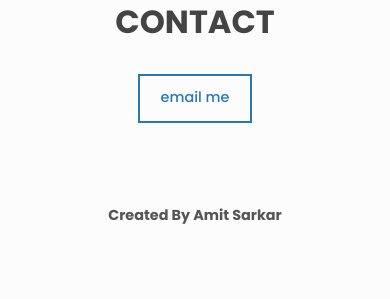
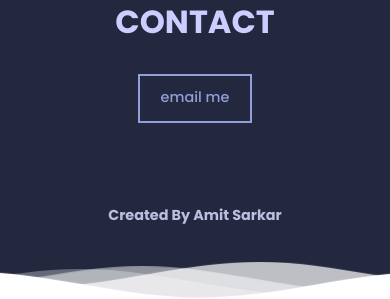
Before and after one commit to amitskr/amitsarkar.github.io, a PHP site: page / in a window 390 px wide. Shown: the part 2539-2838 px from the top of the page. Before the commit the page ends 2763 px from the top, so only its background shows below. Run offline with PHP 8.4, Linux system fonts and the light colour scheme; some libraries are stand-ins or nearby versions.

Commit message:
Major changes 1
Default theme set to dark
Waves added to the footer to make it more intuitive.

```diff
--- a/index.html
+++ b/index.html
@@ -17,7 +17,7 @@
     <link rel="stylesheet" href="styles.css" />
     <title>Amit Sarkar</title>
   </head>
-  <body class="light" id="top">
+  <body class="dark" id="top">
     <header class="header center">
       <h3>
         <a href="https://www.youtube.com/channel/UCeIGya8Swp3_A8FiKB59n9Q" class="link"
@@ -245,6 +245,21 @@
       </a>
     </footer>
 
+    <div>
+      <svg class="waves" xmlns="http://www.w3.org/2000/svg" xmlns:xlink="http://www.w3.org/1999/xlink"
+      viewBox="0 24 150 28" preserveAspectRatio="none" shape-rendering="auto">
+      <defs>
+      <path id="gentle-wave" d="M-160 44c30 0 58-18 88-18s 58 18 88 18 58-18 88-18 58 18 88 18 v44h-352z" />
+      </defs>
+      <g class="parallax">
+      <use xlink:href="#gentle-wave" x="48" y="0" fill="rgba(255,255,255,0.7" />
+      <use xlink:href="#gentle-wave" x="48" y="3" fill="rgba(255,255,255,0.5)" />
+      <use xlink:href="#gentle-wave" x="48" y="5" fill="rgba(255,255,255,0.3)" />
+      <use xlink:href="#gentle-wave" x="48" y="7" fill="#fff" />
+      </g>
+      </svg>
+      </div>
+
     <div class="scroll-container">
     <div class="scroll-top">
       <a aria-label="Scroll up" href="#top">
--- a/styles.css
+++ b/styles.css
@@ -43,6 +43,56 @@ body {
   --clr-primary: #90a0d9;
   --shadow: rgba(0, 0, 0, 0.16) 0px 10px 36px 0px,
     rgba(0, 0, 0, 0.06) 0px 0px 0px 1px;
+}
+
+.waves {
+  position:relative;
+  width: 100%;
+  height:15vh;
+  margin-bottom:-7px; /*Fix for safari gap*/
+  min-height:100px;
+  max-height:150px;
+}
+
+.parallax > use {
+  animation: move-forever 25s cubic-bezier(.55,.5,.45,.5)     infinite;
+}
+.parallax > use:nth-child(1) {
+  animation-delay: -2s;
+  animation-duration: 7s;
+}
+.parallax > use:nth-child(2) {
+  animation-delay: -3s;
+  animation-duration: 10s;
+}
+.parallax > use:nth-child(3) {
+  animation-delay: -4s;
+  animation-duration: 13s;
+}
+.parallax > use:nth-child(4) {
+  animation-delay: -5s;
+  animation-duration: 20s;
+}
+@keyframes move-forever {
+  0% {
+   transform: translate3d(-90px,0,0);
+  }
+  100% {
+    transform: translate3d(85px,0,0);
+  }
+}
+/*Shrinking for mobile*/
+@media (max-width: 768px) {
+  .waves {
+    height:40px;
+    min-height:40px;
+  }
+  .content {
+    height:30vh;
+  }
+  h1 {
+    font-size:24px;
+  }
 }
 
 ::-moz-selection {
```
